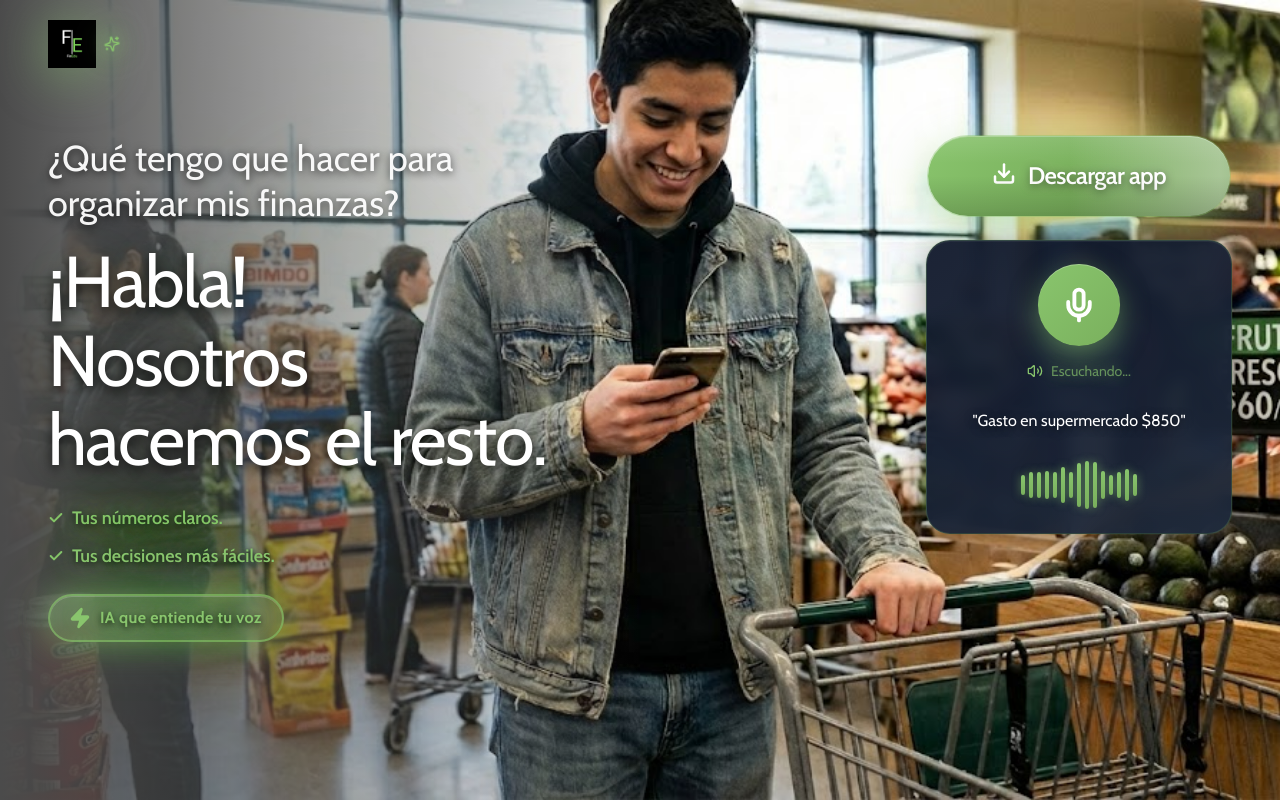
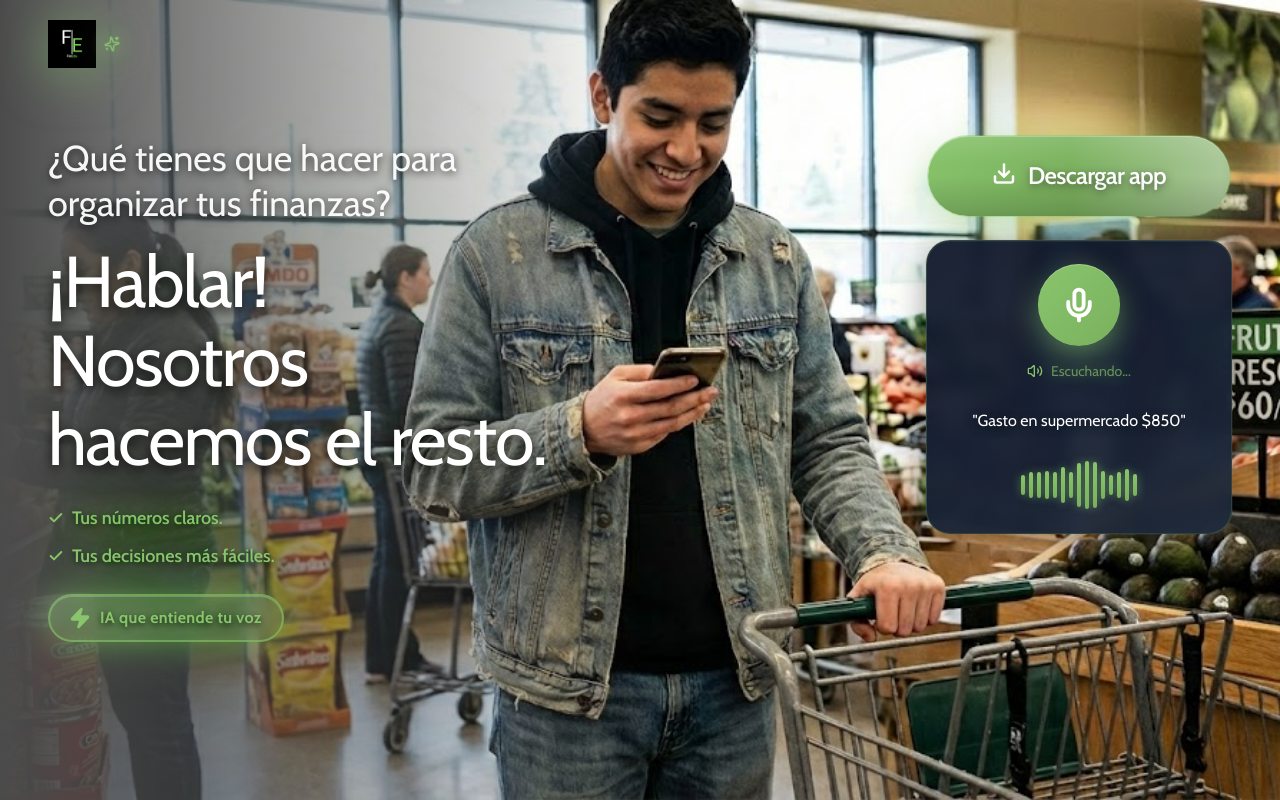
Before and after one commit to VegaPunk20016/landingPage, a React (Vite) app: page / in a window 1280 px wide. Built offline with nearby package versions, Linux system fonts and the light colour scheme.

Commit message:
se corrige texto

```diff
--- a/src/App.tsx
+++ b/src/App.tsx
@@ -57,8 +57,8 @@ export default function App() {
                 textShadow: '0 2px 8px rgba(0, 0, 0, 0.7), 0 0 20px rgba(255, 255, 255, 0.1)'
               }}
             >
-              ¿Qué tengo que hacer para<br />
-              organizar mis finanzas?
+              ¿Qué tienes que hacer para<br/>
+              organizar tus finanzas?
             </motion.p>
 
             {/* Hero Headline */}
@@ -86,7 +86,7 @@ export default function App() {
                   textShadow: '0 4px 12px rgba(0, 0, 0, 0.8), 0 0 40px rgba(137, 197, 109, 0.15)'
                 }}
               >
-                ¡Habla!
+                ¡Hablar!
               </motion.span>
               <span
                 className="block"
```
Also changed, not shown: src/guidelines/Guidelines.md (deleted, +0 -61 lines).
